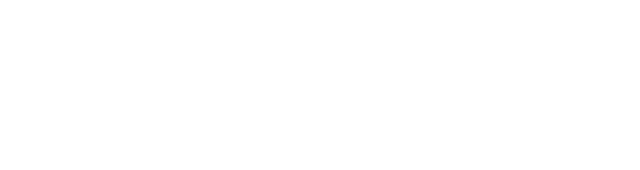
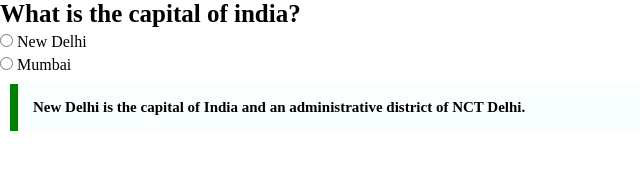
Before and after one commit to acciojob/trivia-ashwarya1905, a website: page main.html in a window 1280 px wide. Shown: the whole page, without its empty margins (0-640 px from the left). Drawn offline with Linux system fonts and the light colour scheme.

Commit message:
created a submission

```diff
--- a/main.html
+++ b/main.html
@@ -8,6 +8,22 @@
 
 <body>
 	<!-- the entire body must be written by student -->
+	<div>
+	<h1><b>What is the capital of india?</b></h1>
+
+    <label>
+        <input type="radio" name="capital" value="New Delhi">
+        New Delhi
+    </label>
+
+    <label>
+        <input type="radio" name="capital" value="Mumbai">
+        Mumbai
+    </label>
+
+	<blockquote>New Delhi is the capital of India and an administrative district of NCT Delhi.</blockquote>
+
+	</div>
     <script type="text/javascript" src="./script.js">
 </script>
 
--- a/styles.css
+++ b/styles.css
@@ -1,2 +1,27 @@
 
 /* Your CSS Code here. */
+*{
+	margin : 0px;
+	padding : 0px;
+
+}
+
+body h1{
+	font-size : 25px;
+}
+
+label {
+    display: block;
+    margin: 5px 0;
+    cursor: pointer;
+}
+
+blockquote{
+Max-width:  600px;
+Margin: 10px;
+Padding:  15px;
+Border-left: 8px solid green;
+Background-color: #f9fffe;
+Font-weight: Bold;
+font-size: 15px;
+}
```
